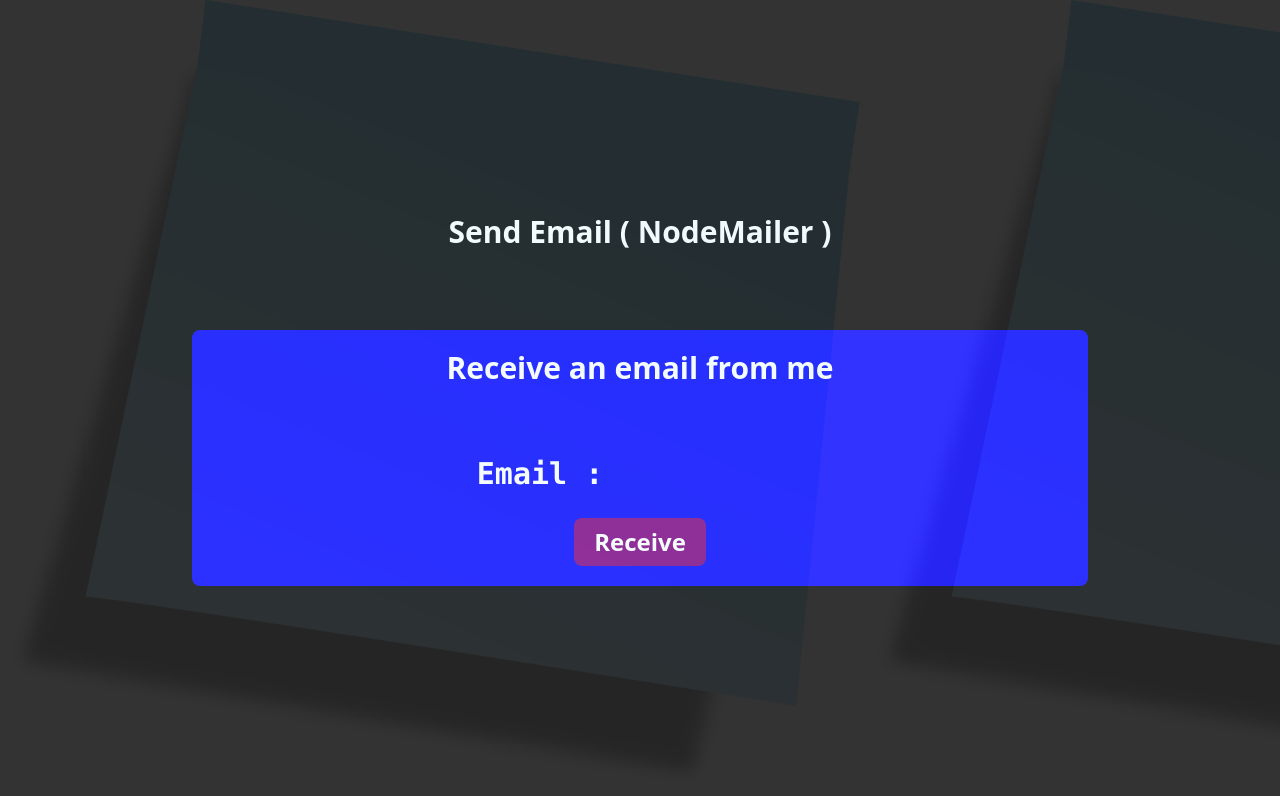
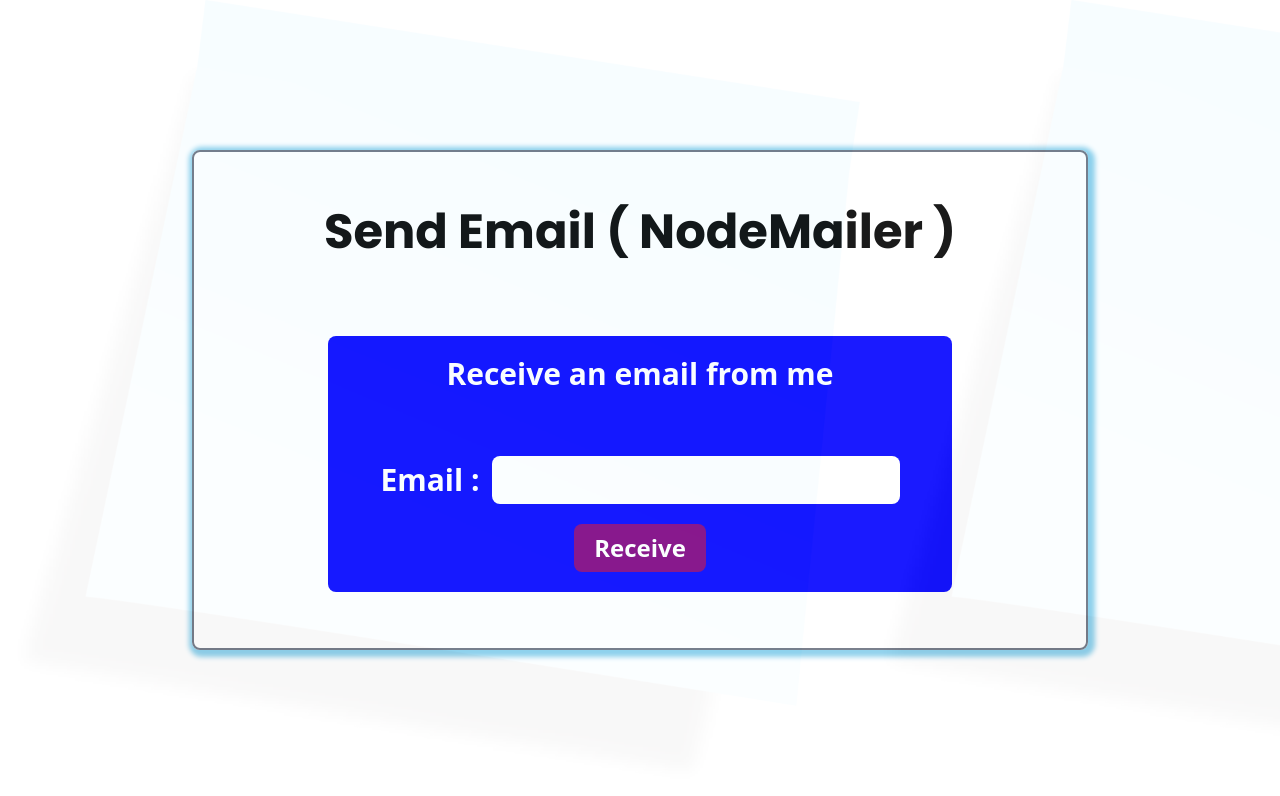
Before and after one commit to AaKuGu/nodemailer-react, a React (Create React App) app: page / in a window 1280 px wide. Shown: the top 796 px of the page. Built offline with nearby package versions, Linux system fonts and the light colour scheme.

Commit message:
little change on ui

```diff
--- a/public/index.html
+++ b/public/index.html
@@ -15,6 +15,13 @@
       user's mobile device or desktop. See https://developers.google.com/web/fundamentals/web-app-manifest/
     -->
     <link rel="manifest" href="%PUBLIC_URL%/manifest.json" />
+
+    <link rel="preconnect" href="https://fonts.googleapis.com" />
+    <link rel="preconnect" href="https://fonts.gstatic.com" crossorigin />
+    <link
+      href="https://fonts.googleapis.com/css2?family=Dancing+Script:wght@400;500;600;700&family=Montserrat:ital,wght@0,100;0,200;0,300;0,400;0,500;0,600;0,700;0,900;1,100;1,200;1,300;1,400;1,500;1,700;1,900&family=Poppins:ital,wght@0,200;0,300;0,600;0,700;1,300;1,400;1,500;1,600;1,700&family=Roboto:ital,wght@0,100;0,300;0,400;0,500;0,700;0,900;1,100;1,300;1,400;1,500;1,700&display=swap"
+      rel="stylesheet"
+    />
     <!--
       Notice the use of %PUBLIC_URL% in the tags above.
       It will be replaced with the URL of the `public` folder during the build.
--- a/src/App.js
+++ b/src/App.js
@@ -8,8 +8,11 @@ const App = () => {
       className="h-screen w-full text-white font-bold md:text-5xl text-3xl"
       style={{ background: "url('/bg.png')", backgroundSize: "contain" }}
     >
-      <div className="DarkBG absolute w-full h-full  opacity-80 top-0 left-0 bg-black z-10">
-        <div className="flex flex-col items-center justify-center gap-20 w-full h-full z-20 absolute">
+      <div className="DarkBG absolute w-full h-full  opacity-90 top-0 left-0 bg-white z-10 flex items-center justify-center">
+        <div className="flex flex-col items-center justify-center gap-20 w-[70%]  h-[500px] z-20 absolute border-2  border-gray-500 rounded-lg "
+        style={{boxShadow:"2px 2px 5px 5px skyBlue"}}
+        >
+
           <Header />
           <Home />
         </div>
--- a/src/components/Header.js
+++ b/src/components/Header.js
@@ -1,9 +1,11 @@
-import React from 'react'
+import React from "react";
 
 const Header = () => {
   return (
-    <div className='relative z-20 text-xl md:text-3xl'>Send Email ( NodeMailer )</div>
-  )
-}
+    <div className="relative z-20 font-poppins text-xl font-bold md:text-5xl text-black">
+      Send Email ( NodeMailer )
+    </div>
+  );
+};
 
-export default Header
+export default Header;
--- a/src/components/Home.js
+++ b/src/components/Home.js
@@ -34,7 +34,7 @@ const Home = () => {
         onSubmit={sendEmail}
         className="flex flex-col items-center gap-5"
       >
-        <div className="flex justify-center md:gap-0 gap-5 md:text-3xl text-xl flex-col md:flex-row items-center">
+        <div className="flex justify-center md:gap-3 gap-5 md:text-3xl text-xl flex-col md:flex-row items-center">
           <label htmlFor="email" className="font-mono">
             Email :{" "}
           </label>
@@ -43,8 +43,8 @@ const Home = () => {
             name="email"
             id="email"
             onChange={(e) => setEmail(e.target.value)}
-            className="border-none outline-none px-5 font-bold text-base md:text-2xl w-[200px]  rounded-lg bg-gray-700 md:bg-transparent mb-10 md:mb-0 py-2"
-            style={{ color: "white" }}
+            className="border-none outline-none px-5 font-bold text-base md:text-2xl min-w-[200px]  rounded-lg bg-white text-black   mb-10 md:mb-0 py-2"
+            // style={{ color: "white" }}
             ref={inputRef}
           />
         </div>
--- a/tailwind.config.js
+++ b/tailwind.config.js
@@ -3,6 +3,10 @@ module.exports = {
   content: ["./src/**/*.{html,js}"],
   theme: {
     extend: {},
+    fontFamily: {
+      dancing: ["Dancing Script"],
+      poppins : ['Poppins']
+    },
   },
   plugins: [],
 };
```
Also changed, not shown: 1 other file (tests, documents, lock files or other folders).
